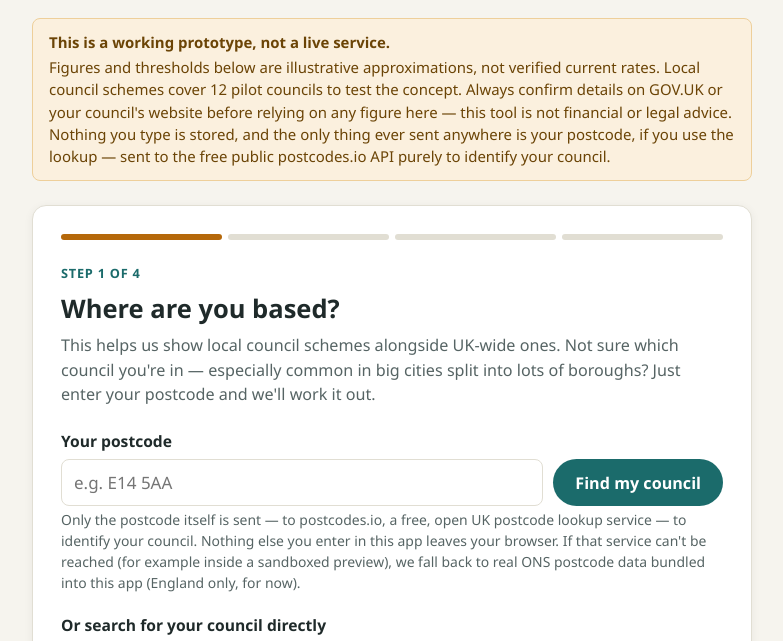
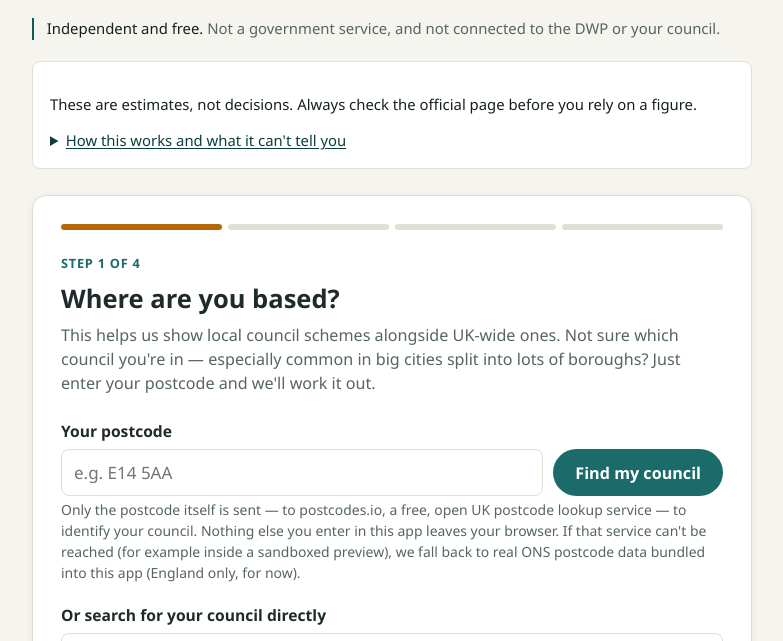
Before and after one commit to Jakebanks123/Nonprofit, a website: page index.html in a window 1280 px wide. Shown: the part 97-738 px from the top of the page, without its empty margins (248-1031 px from the left). Drawn offline with Linux system fonts and the light colour scheme.

Commit message:
Replace the warning wall with a calm notice and an independence line
The old banner was 92 words of amber above everything, five clauses
deep, before anyone had seen what the site does. Honest, but a wall of
warning text is the fastest way to lose the person it is meant to
protect. It is now sequenced rather than softened: one plain line always
visible, and the full detail one click away in "How this works and what
it can't tell you", closed by default.

All six things the banner said survive verbatim in meaning — test
version, estimates may not match, 12 councils only, check the official
page, not advice, nothing stored except the postcode lookup — each
rewritten as a short sentence rather than a subordinate clause.

New above it: a persistent line stating the site is independent and not
a government service. This is not decoration. The name contains "Gov",
and rulings against benefit copycat sites required disclaimers presented
alongside the call to action rather than buried in a footer. It sits
under the header on every step because the header is on every step.

Co-Authored-By: Claude Opus 5 <noreply@anthropic.com>

```diff
--- a/index.html
+++ b/index.html
@@ -28,9 +28,25 @@
     <p class="mt-1.5 text-base text-pretty text-muted sm:text-sm">Find the UK and local council support you may be able to get.</p>
   </header>
 
-  <div class="demo-banner">
-    <strong>This is a working prototype, not a live service.</strong>
-    Figures and thresholds below are illustrative approximations, not verified current rates. Local council schemes cover 12 pilot councils to test the concept. Always confirm details on GOV.UK or your council's website before relying on any figure here — this tool is not financial or legal advice. Nothing you type is stored, and the only thing ever sent anywhere is your postcode, if you use the lookup — sent to the free public postcodes.io API purely to identify your council.
+  <p class="mb-5 border-l-2 border-brand-600 pl-3 text-base text-pretty text-muted sm:text-sm">
+    <span class="font-medium text-ink">Independent and free.</span> Not a government service, and not connected to the DWP or your council.
+  </p>
+
+  <div class="mb-6 rounded-field border border-line bg-surface p-4">
+    <p class="text-base text-pretty text-ink sm:text-sm">
+      These are estimates, not decisions. Always check the official page before you rely on a figure.
+    </p>
+    <details class="mt-2">
+      <summary class="cursor-pointer text-base font-medium text-brand-800 underline underline-offset-2 sm:text-sm">How this works and what it can't tell you</summary>
+      <div class="mt-3 space-y-2 text-base text-pretty text-muted sm:text-sm">
+        <p>This is a test version, not a real service.</p>
+        <p>The amounts here are estimates. They may not match what you actually get.</p>
+        <p>Local council help only covers 12 councils so far.</p>
+        <p>Always check GOV.UK or your council's website before you rely on any number here.</p>
+        <p>This is not financial or legal advice.</p>
+        <p>We do not save anything you type. If you use the postcode search, only your postcode is sent — to a free public service called postcodes.io — so we can find your council.</p>
+      </div>
+    </details>
   </div>
 
   <div class="card">
--- a/src/input.css
+++ b/src/input.css
@@ -145,18 +145,6 @@
       margin: 0 auto;
       padding: 24px 20px 80px;
     }
-
-    .demo-banner {
-      background: var(--color-accent-light);
-      border: 1px solid #eecf9a;
-      color: #6b4406;
-      border-radius: var(--radius-sm);
-      padding: 12px 16px;
-      font-size: 0.88rem;
-      margin-bottom: 24px;
-    }
-
-    .demo-banner strong { display: block; margin-bottom: 2px; }
 
     .card {
       background: var(--color-surface);
```
Also changed, not shown: dist/style.css.
